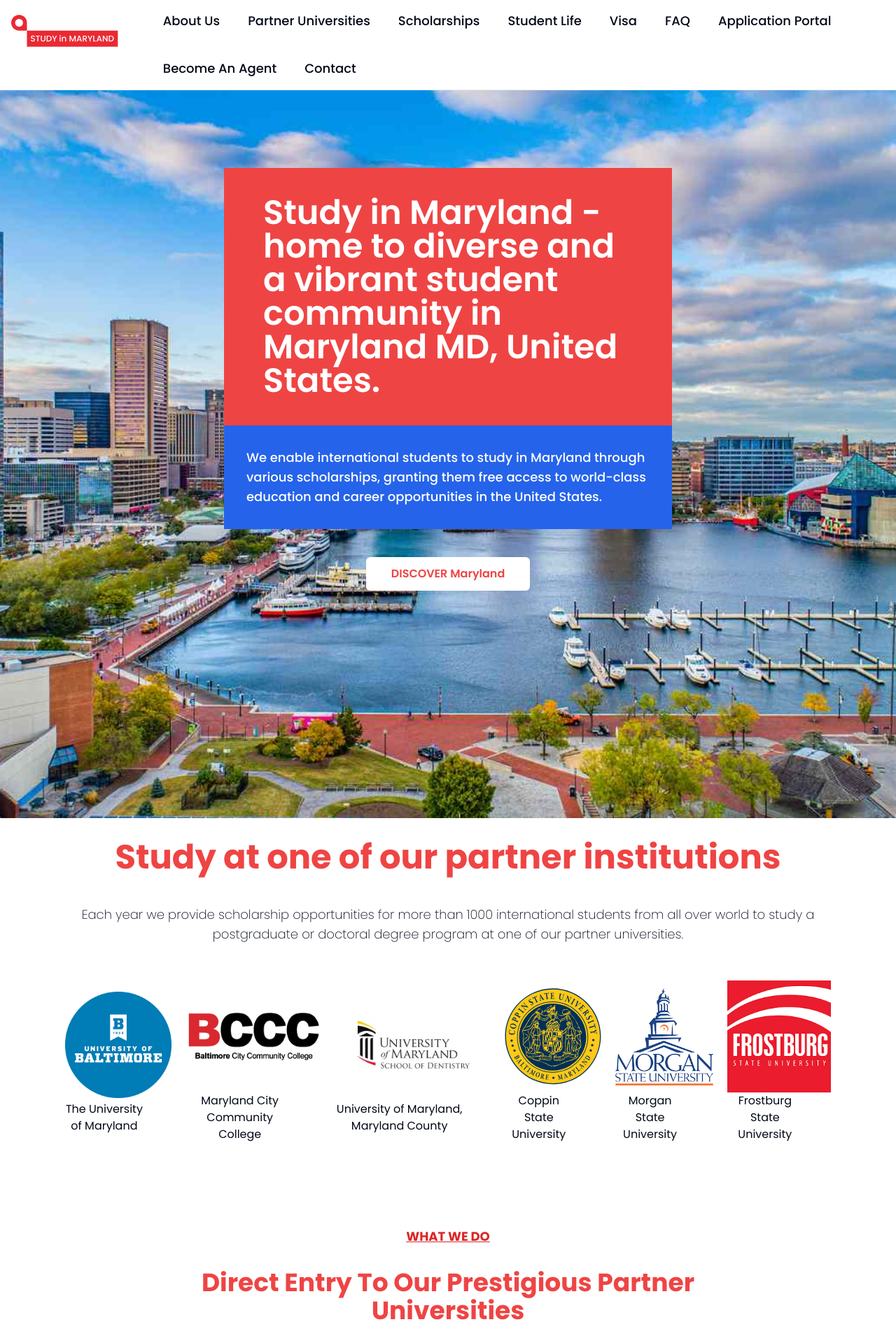
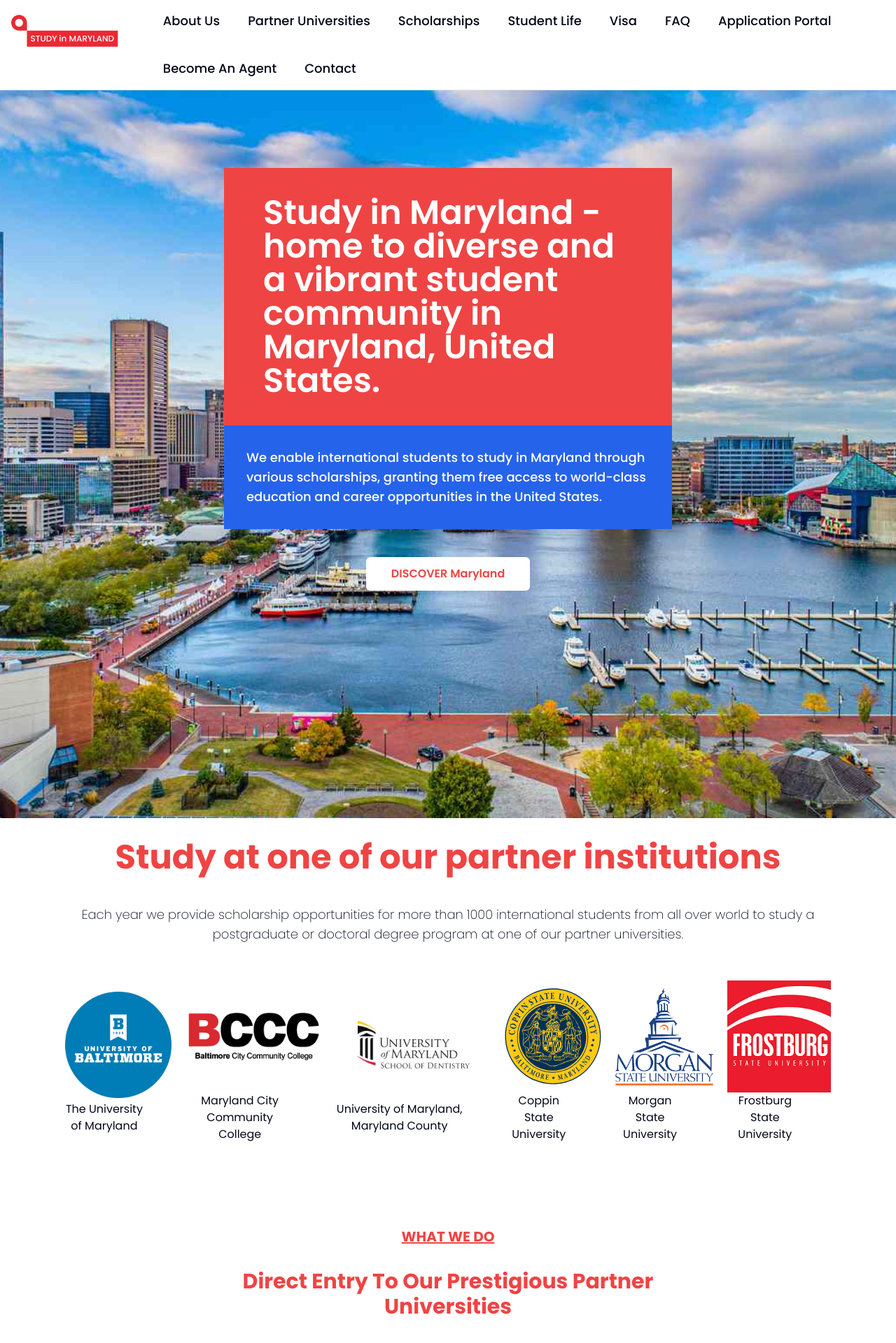
Before and after one commit to Babithkp/studyinbaltimore, a Next.js app: page / in a window 1280 px wide. Shown: the top 1919 px of the page at 70% size. Built offline with nearby package versions, Linux system fonts and the light colour scheme.

Commit message:
small text fix

```diff
--- a/src/app/page.tsx
+++ b/src/app/page.tsx
@@ -30,7 +30,7 @@
         <article className="my-10 text-white">
           <h1 className="bg-red-500 px-14 py-10 text-5xl font-semibold max-md:p-4 max-md:text-2xl">
             Study in Maryland - home to diverse and a vibrant student community
-            in Maryland MD, United States.
+            in Maryland, United States.
           </h1>
           <p className="bg-blue-600 p-8 text-lg font-medium max-md:p-4 max-sm:text-base">
             We enable international students to study in Maryland through
@@ -111,10 +111,10 @@
         </div>
         <div className="my-20 flex w-full flex-col flex-wrap items-center justify-center gap-3">
           <div className="flex flex-col items-center">
-            <span className="text-lg font-bold uppercase text-red-600 underline">
+            <span className="text-xl font-bold uppercase text-red-500 underline">
               what we do
             </span>
-            <h3 className="my-8 w-[80%] text-center text-4xl font-bold text-red-500 max-md:text-2xl">
+            <h3 className="my-8 w-[80%] text-center text-3xl font-bold text-red-500 max-md:text-lg">
               Direct Entry To Our Prestigious Partner Universities
             </h3>
             <p className="text-center">
```
